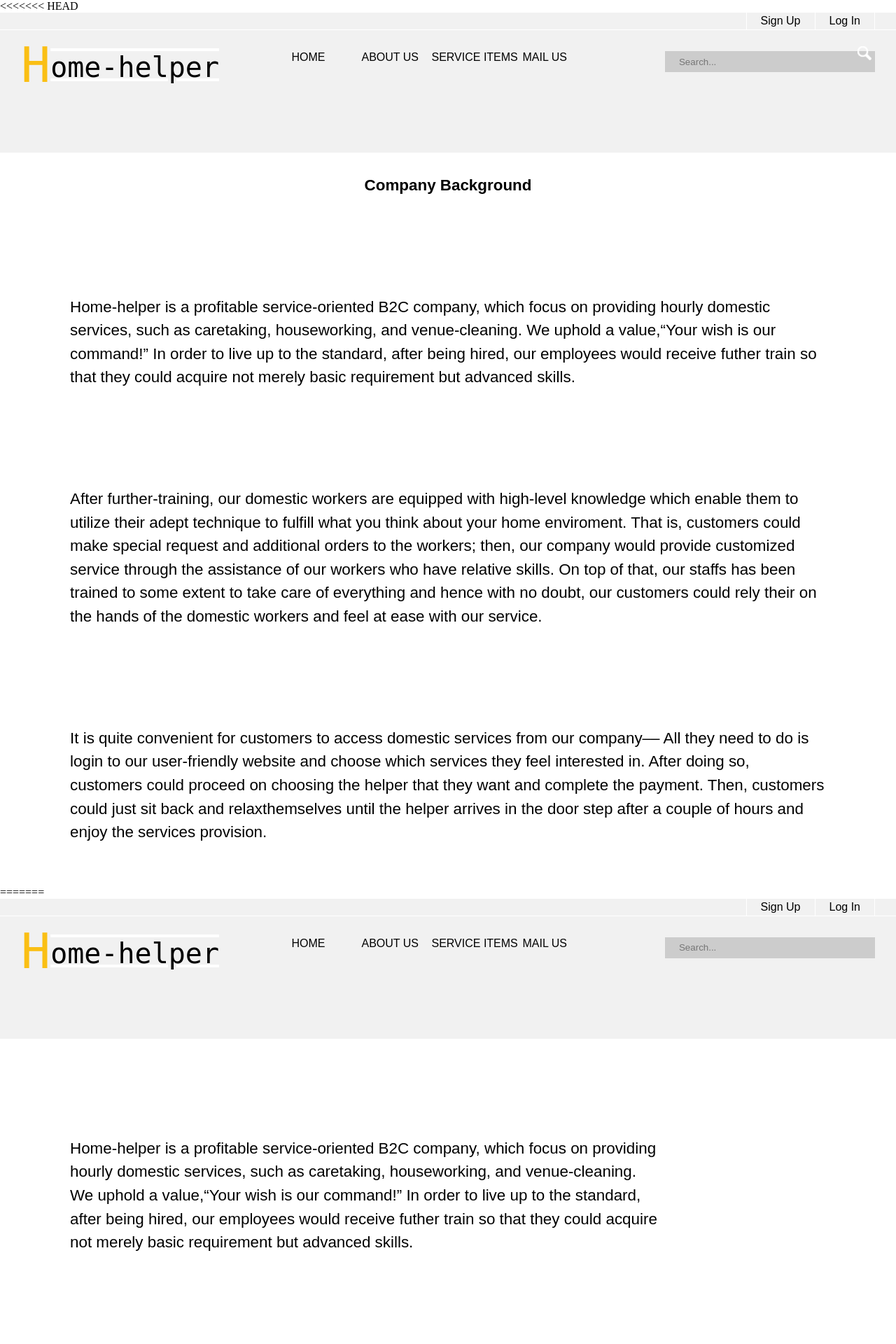
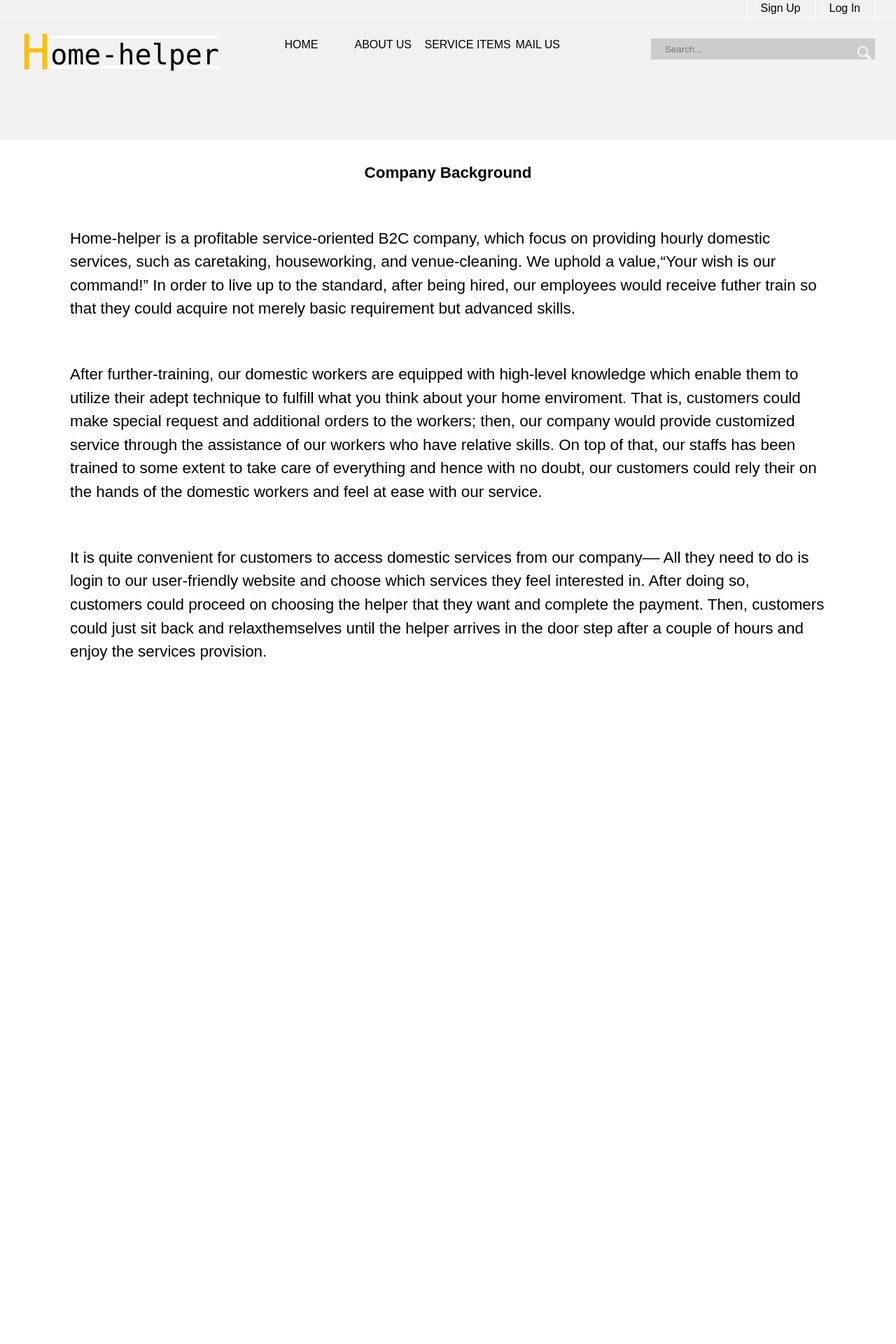
Before and after one commit to stetanjung/ebusiness, a PHP site: page /aboutus.php in a window 1280 px wide. Shown: the top 1920 px of the page at 70% size. After the commit the page ends 943 px from the top, so only its background shows below. Run offline with PHP 8.4, Linux system fonts and the light colour scheme.

Commit message:
update aboutus.php

```diff
--- a/homehelper/aboutus.php
+++ b/homehelper/aboutus.php
@@ -1,4 +1,3 @@
-<<<<<<< HEAD
 <!DOCTYPE html>
 <html lang="en">
 
@@ -61,67 +60,4 @@
         </blockquote>
     </body>
 
-=======
-<!DOCTYPE html>
-<html lang="en">
-
-    <head>
-    <meta charset="UTF-8">
-    <title>HomeHelper</title>
-    </head>
-    <style>
-    *{
-	margin:0px;
-	padding:0px;
-    }
-    .content{
-	margin-top: 140px;
-    }
-    .text{
-	margin: 30px 0;
-	line-height:1.5;
-    font-size: 1.4rem;
-    font-family: Raleway,"Hiragino Kaku Gothic ProN", Meiryo, sans-serif;
-    }
-    body {
-	background-size: cover;
-	color: # 0 0 0;
-	text-align: left;
-    }
-    </style>
-    <body>
-        <?php
-		require('nav.php');
-        ?>
-        <blockquote class="text">
-            <p class="content">
-            Home-helper is a profitable service-oriented B2C company,
-            which focus on providing<br>hourly domestic services,
-            such as caretaking, houseworking, and venue-cleaning.<br>
-            We uphold a value,“Your wish is our command!” In order to
-            live up to the standard,<br>after being hired, our employees
-            would receive futher train so that they could acquire<br> not merely
-            basic requirement but advanced skills.
-            <p class="content">
-            After further-training, our domestic workers are equipped with
-            high-level knowledge<br>which enable them to utilize their adept
-            technique to fulfill what you think about your<br>home enviroment.
-            That is, customers could make special request and additional orders<br>
-            to the workers; then, our company would provide customized service
-            through<br>the assistance of our workers who have relative skills. On
-            top of that, our staffs has<br>been trained to some extent to take care
-            of everything and hence with no doubt, our<br>customers could rely their
-            on the hands of the domestic workers and feel at ease with<br> our service.
-
-            <p class="content">
-            It is quite convenient for customers to access domestic services from
-            our company<br>–– All they need to do is login to our user-friendly website
-            and choose which services<br>they feel interested in. After doing so, customers
-            could proceed on choosing the helper<br>that they want and complete the payment.
-            Then, customers could just sit back and relax<br>themselves until the helper arrives
-            in the door step after a couple of hours and enjoy the<br>services provision.
-        </blockquote>
-    </body>
-
->>>>>>> 8d6fb9452611e5633baf583888404fb971d16a3f
 </html>
```
